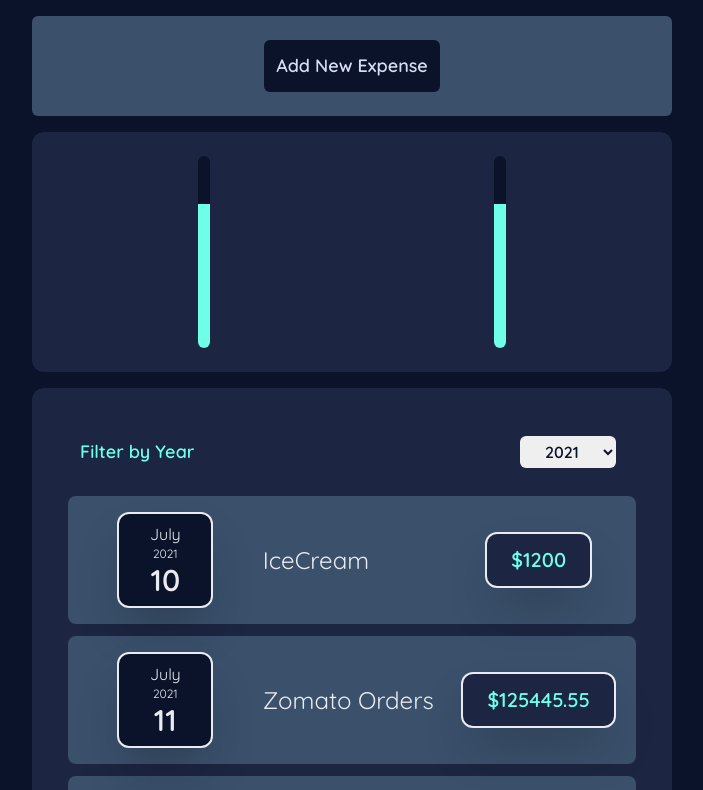
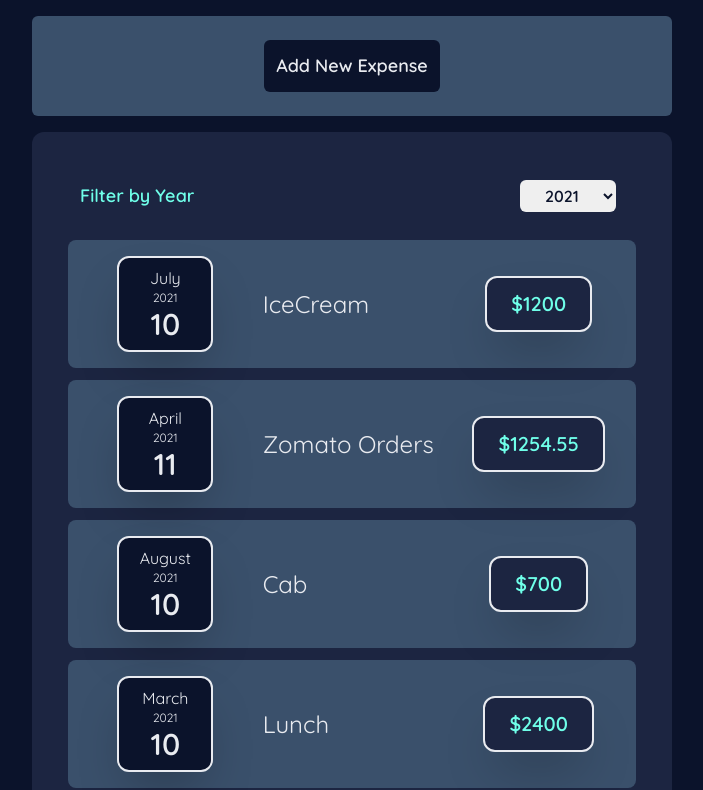
Before and after one commit to supriya-kotturu/expense-tracker, a React (Create React App) app: page / in a window 1280 px wide. Shown: the top 790 px of the page, without its empty margins (288-991 px from the left). Built offline with nearby package versions, Linux system fonts and the light colour scheme.

Commit message:
style : Chart and ChartBar components

```diff
--- a/src/App.js
+++ b/src/App.js
@@ -3,7 +3,6 @@ import uuid from "react-uuid";
 
 import ExpenseList from "./components/ExpenseList";
 import ExpenseForm from "./components/ExpenseForm";
-import Chart from "./components/chart/Chart";
 function App() {
   const [expenses, setExpenses] = useState([
     {
@@ -13,22 +12,22 @@ function App() {
     },
     {
       title: "Zomato Orders",
-      date: new Date(2021, 6, 11),
-      amount: 125445.55,
+      date: new Date(2021, 3, 11),
+      amount: 1254.55,
     },
     {
       title: "Cab",
-      date: new Date(2021, 6, 10),
+      date: new Date(2021, 7, 10),
       amount: 700,
     },
     {
       title: "Lunch",
-      date: new Date(2021, 6, 10),
+      date: new Date(2021, 2, 10),
       amount: 2400,
     },
     {
       title: "VadaPav",
-      date: new Date(2021, 6, 10),
+      date: new Date(2021, 5, 10),
       amount: 60,
     },
   ]);
@@ -60,7 +59,7 @@ function App() {
     <div className={formContentClassNames}>
       <button
         type="button"
-        className="mx-auto bg-primary rounded-md p-3 text-lg font-bold text-white-001"
+        className="mx-auto bg-primary rounded-md p-3 text-lg font-bold text-white-002"
         onClick={handleShowForm}
       >
         Add New Expense
@@ -81,7 +80,6 @@ function App() {
     <div className="App">
       <header className="App-header font-serif text-secondary">
         {formContent}
-        <Chart dataPoints={[]} />
         <ExpenseList expenses={expenses} />
       </header>
     </div>
--- a/src/index.css
+++ b/src/index.css
@@ -40,3 +40,19 @@ code {
 .select-dropdown {
   @apply text-primary h-8 w-24 m-2 rounded-md text-center font-bold;
 }
+
+.chart-bar {
+  @apply h-full flex flex-col items-center;
+}
+
+.chart-bar-inner {
+  @apply h-full w-3 lg:w-4 border-2 border-dark-001 rounded-xl bg-primary overflow-hidden flex flex-col justify-end;
+}
+
+.chart-bar-fill {
+  @apply w-full transition-all ease-out duration-700 bg-secondary border-2 border-secondary;
+}
+
+.chart-bar-label {
+  @apply text-white-002;
+}
```
